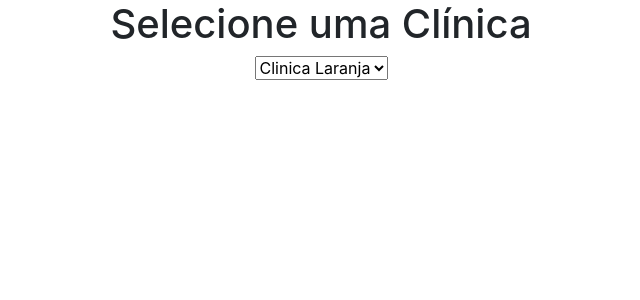
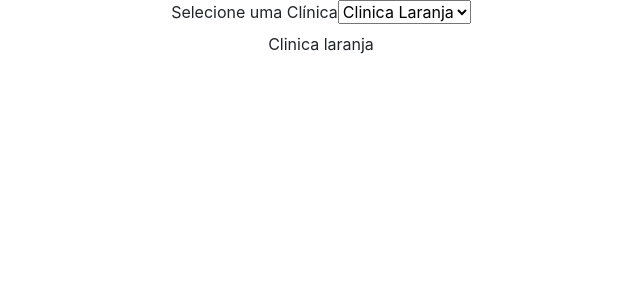
Before and after one commit to WelersonLuiz/epopet-front-end, a React (Create React App) app: page /rede-referenciada in a window 1280 px wide. Shown: the top 300 px of the page, without its empty margins (319-959 px from the left). Built offline with nearby package versions, Linux system fonts and the light colour scheme.

Commit message:
add display business name

```diff
--- a/src/pages/BusinessList.jsx
+++ b/src/pages/BusinessList.jsx
@@ -1,7 +1,8 @@
-import React, { Component } from "react";
+import React, { Component} from "react";
 
 class BusinessList extends Component {
   state = {
+    value:"Clinica laranja",
     business:[
       {id:"1", name: "Clinica Laranja", address:{ street:"Rua da Laranja, nº1", district:" Tiradentes", city: "São Paulo", State:"SP"} },
       {id:"2", name: "Clinica Limão", address:{ street:"Rua do Limão, nº2", district:" Morumbi", city: "São Paulo", State:"SP"} },
@@ -15,18 +16,29 @@ class BusinessList extends Component {
     this.props.history.push("/");
   }
 
+  onChange = e =>{
+    this.setState({value:e.target.value})
+  }
+
   render() {
+    const {value,business} =this.state;
     return (
-      <div>
-        <h1>Selecione uma Clínica </h1>
-        <select>
+      <form>
+        <label>Selecione uma Clínica
+         <select
+         id="business"
+          value={this.state.business.name}
+          onChange={this.onChange}
+         >
           {this.state.business.map(business =>(
-            <option key={business.id} value={business.name}>
+          <option key={business.id} value={business.name}>
               {business.name}
             </option>
           ))}
-        </select>
-      </div>
+         </select>
+        </label>
+        <p htmlfor="business">{value}</p>
+      </form>
     );
   }
 }
```
